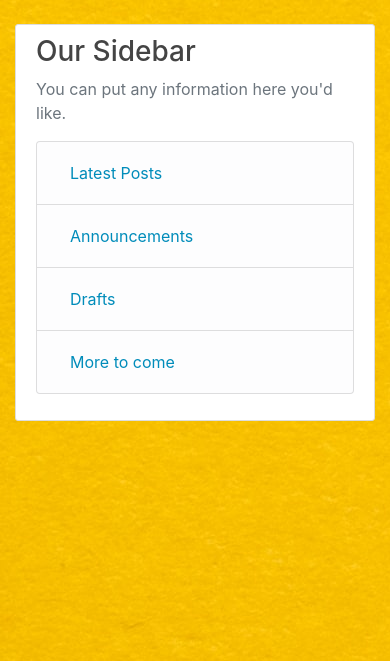
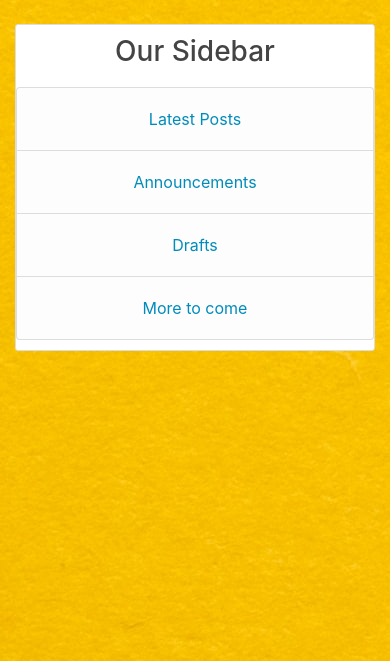
Before and after one commit to klikhi/django-blog, a Django app: page / in a window 390 px wide. Shown: the part 56-717 px from the top of the page. Run offline with Django 3.2, Linux system fonts and the light colour scheme; data that the repository does not hold is empty; some libraries are stand-ins or nearby versions.

Commit message:
changed ui for mobile screens

```diff
--- a/blog/static/blog/main.css
+++ b/blog/static/blog/main.css
@@ -44,12 +44,13 @@ ul {
 
 }
 .sidebar-section {
+  text-align: center;
   background: #ffffff;
-  padding: 10px 20px;
+  padding: 10px 0px;
   border: 1px solid #dddddd;
   border-radius: 3px;
   margin-bottom: 20px;
-  float: right;
+  /*float: right;*/
   /*position: fixed;*/
 
 }
--- a/blog/templates/blog/base.html
+++ b/blog/templates/blog/base.html
@@ -60,15 +60,15 @@
         </div>
         <div class="col-md-3 ">
           <div class="sidebar-section">
-            <h3>Our Sidebar</h3>
-            <p class='text-muted'>You can put any information here you'd like.
+           <h3 style="padding-bottom: 10px">Our Sidebar</h3>
+            <!-- <p class='text-muted' style="text-align: center;">You can view your drafts if you'd like. -->
               <ul class="list-group">
                 <li class="list-group-item list-group-item-light"><a style='color:#008CBA' type="button" class="btn posts " data-toggle="modal" data-target="#exampleModal">Latest Posts</a></li>
                 <li class="list-group-item list-group-item-light"><a style='color:#008CBA'type="button" class="btn ann " data-toggle="modal" data-target="#exampleModal">Announcements</a></li>
                 <li class="list-group-item list-group-item-light"><a style='color:#008CBA' type="button" class="btn drafts" data-toggle="modal" data-target="#exampleModal">Drafts</a></li>
                 <li class="list-group-item list-group-item-light"><a style='color:#008CBA' type="button" class="btn " >More to come</a></li>
               </ul>
-            </p>
+            <!-- </p> -->
           </div>
         </div>
       </div>
--- a/blog/templates/blog/home.html
+++ b/blog/templates/blog/home.html
@@ -28,7 +28,7 @@
         <hr>
         <form method="POST" class="post-comment" id ="{{post.id}}">
           {% csrf_token%}
-          <textarea class="media content-section  commentText{{post.id}}" rows="2" cols="75" ></textarea>
+          <textarea class="media content-section commentText{{post.id}}" style="width:75%" rows="2" cols="75" ></textarea>
           <button type="submit" class="btn btn-outline-success">Post Comment</button>
         </form>
         <a type="button" name="comments" style="float:right;color:#008CBA;margin-top: -15px" id="{{post.id}}">view comments</a>
```
